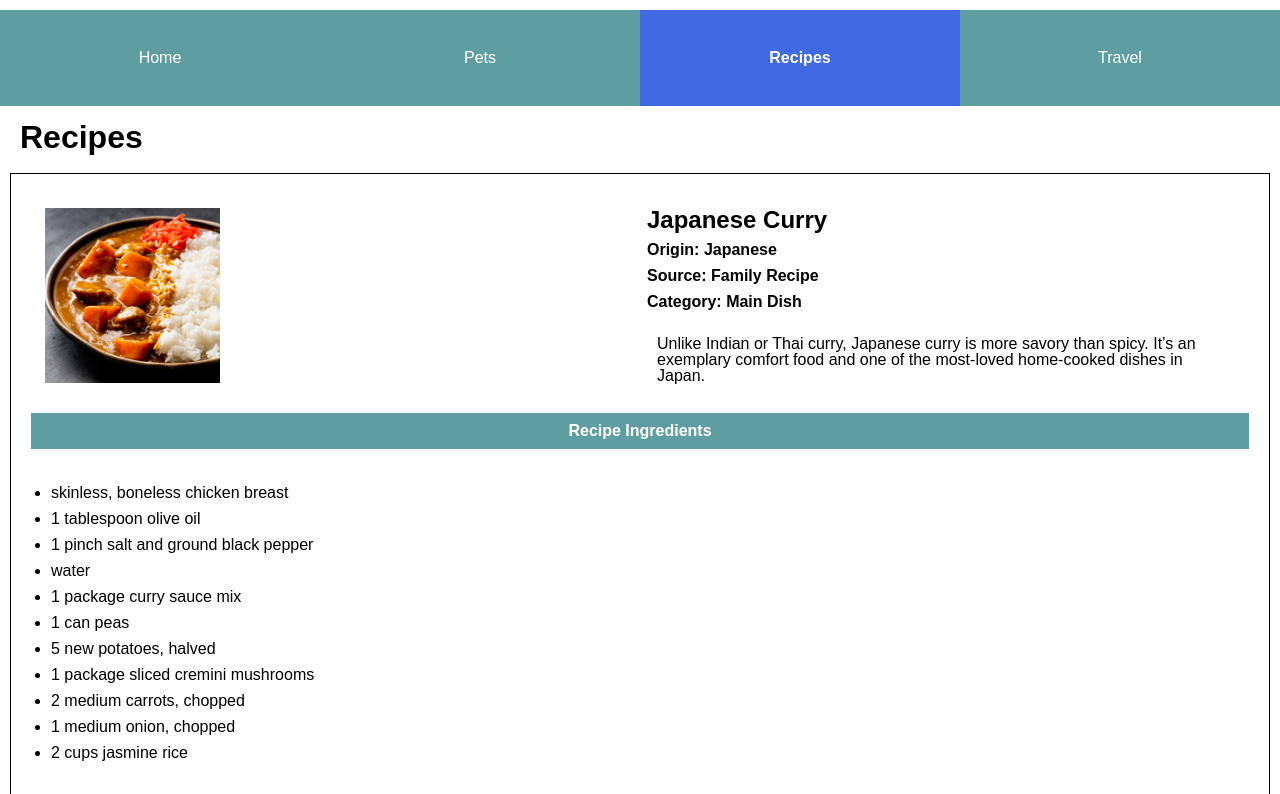
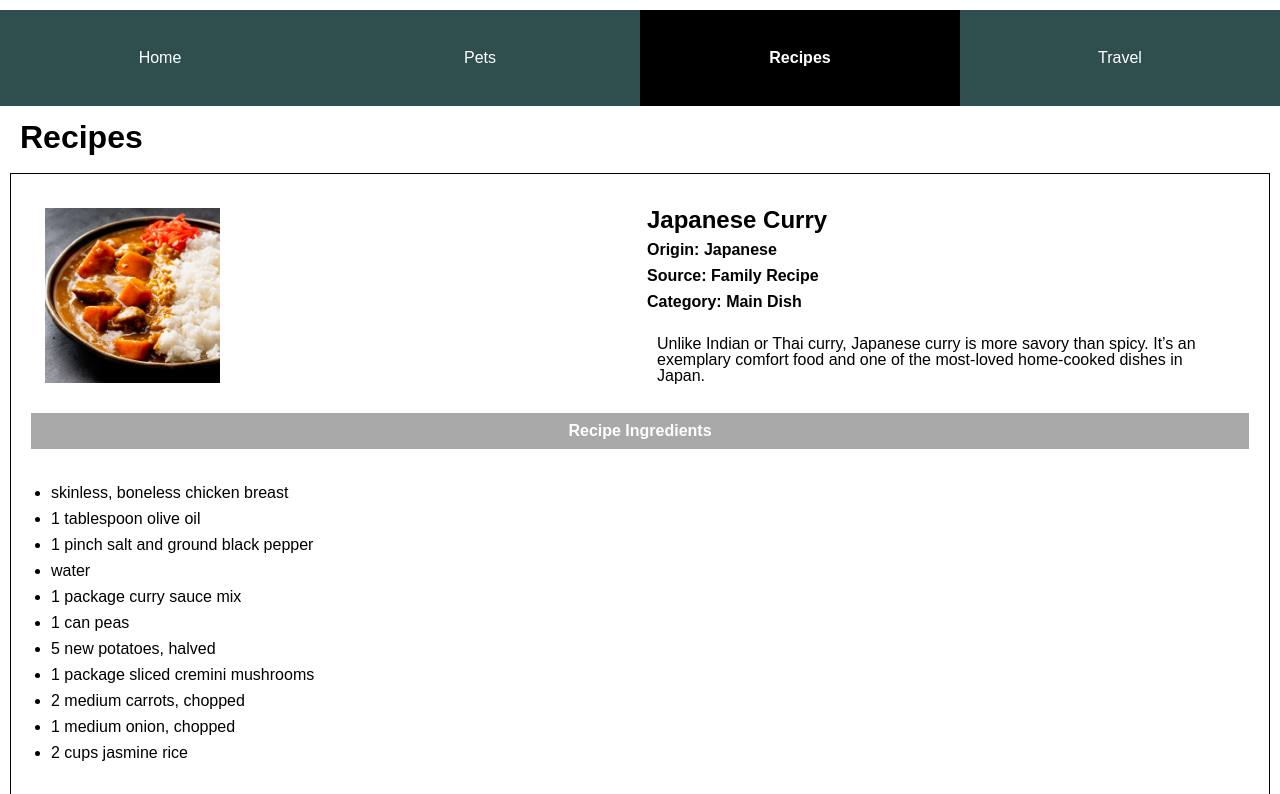
Before and after one commit to tangf/ccp_desktop_w24, a plain HTML site: page recipes.html in a window 1280 px wide. Shown: the top 794 px of the page. Drawn offline with Linux system fonts and the light colour scheme.

Commit message:
change colors

```diff
--- a/css/styles.css
+++ b/css/styles.css
@@ -13,7 +13,7 @@ body h3{
     margin-top: 10px;
     margin-bottom: 10px;
     padding: 10px;
-    background-color: cadetblue;
+    background-color: darkgray;
     color:white;
     text-align: center;
 }
@@ -33,13 +33,13 @@ header nav ul{
     list-style-type:none;
     margin-bottom: 10px;
     padding: 0;
-    background-color: cadetblue;
+    background-color: darkslategray;
 }
 
 header nav ul li{
     width: 25%;
     float: inline-start;
-    background-color: cadetblue;
+    background-color: darkslategray;
     margin-bottom: 15px;
 }
 
@@ -83,7 +83,7 @@ nav ul li.active{
 }
 
 .active a{
-    background-color:royalblue;
+    background-color:black;
 
 }
 
@@ -94,7 +94,7 @@ nav ul li.active{
     z-index: 100;
     position: absolute;
     background-color: white;
-    color: royalblue;
+    color: black;
 }
 
 .skip:focus {
```
